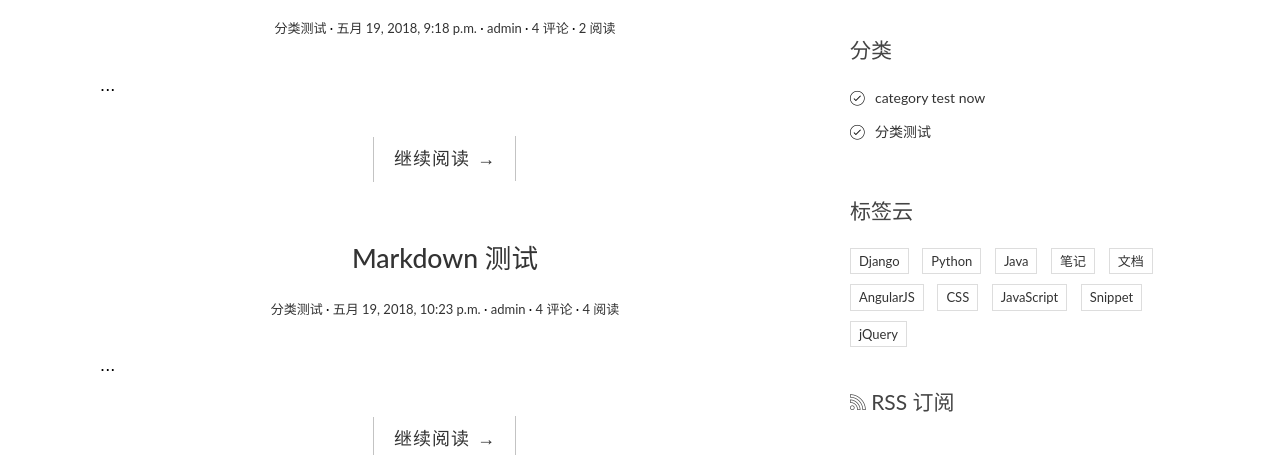
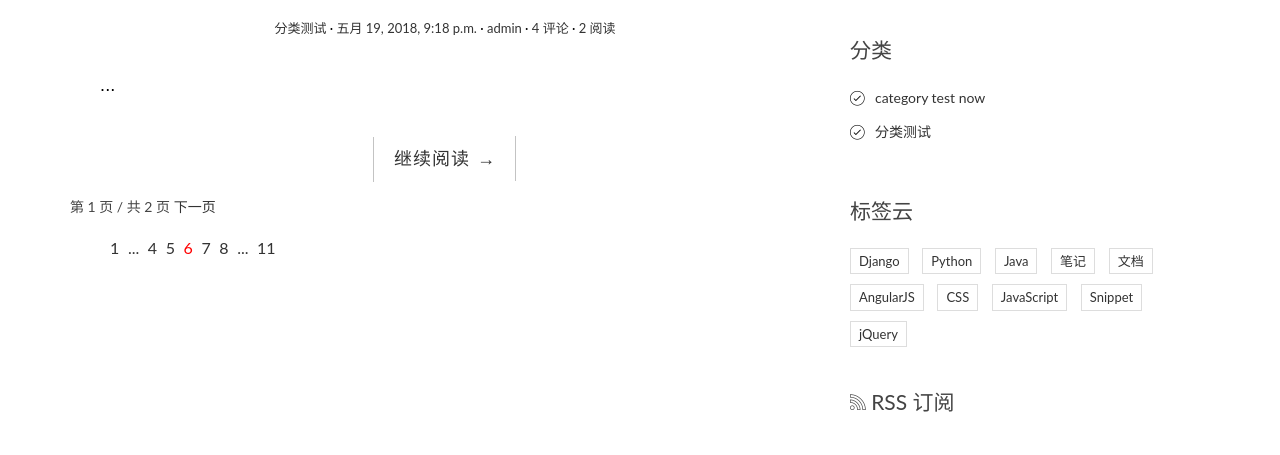
Before and after one commit to lizhong24/blogproject, a Django app: page / in a window 1280 px wide. Shown: the part 494-949 px from the top of the page. Run offline with Django 3.2, Linux system fonts and the light colour scheme; data comes from the database, SQL or seed files in the repository; both versions use the stored data as it was after the commit; some libraries are stand-ins or nearby versions.

Commit message:
Django Pagination简单分页

```diff
--- a/blog/views.py
+++ b/blog/views.py
@@ -9,6 +9,8 @@ class IndexView(ListView):
     model = Post
     template_name = 'blog/index.html'
     context_object_name = 'post_list'
+    # 指定 paginate_by 属性后开启分页功能，其值代表每一页包含多少篇文章
+    paginate_by = 2
 
 
 class CategoryView(IndexView):
--- a/templates/blog/index.html
+++ b/templates/blog/index.html
@@ -34,6 +34,22 @@
         <a href="#">下一页</a>
     </div>
     -->
+
+    {% if is_paginated %}
+    <div>
+        <!-- 如果当前页还有上一页，显示一个上一页的按钮 -->
+        {% if page_obj.has_previous %}
+            <a href="?page={{ page_obj.previous_page_number }}">上一页</a>
+        {% endif %}
+        <!-- 显示当前页面信息 -->
+        <span class="current">第 {{ page_obj.number }} 页 / 共 {{ paginator.num_pages }} 页</span>
+        <!-- 如果当前页还有下一页，显示一个下一页的按钮 -->
+        {% if page_obj.has_next %}
+            <a href="?page={{ page_obj.next_page_number }}">下一页</a>
+        {% endif %}
+    </div>
+    {% endif %}
+
     <div class="pagination">
         <ul>
             <li><a href="">1</a></li>
```
Also changed, not shown: db.sqlite3.
